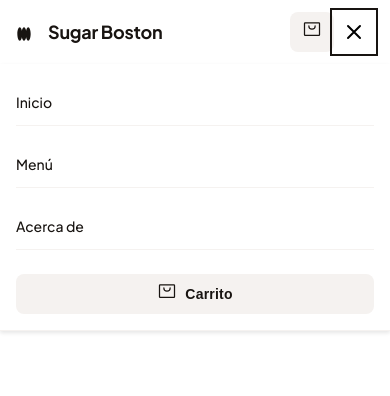
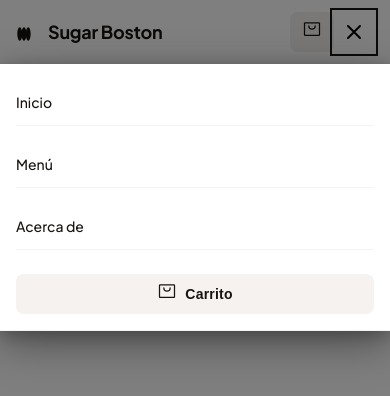
Before and after one commit to companies-raf/sugarboston-fe, an Angular app: page / in a window 390 px wide. Both pictures are taken after a click on the button "Abrir menú". Shown: the top 396 px of the page. Built offline with nearby package versions, Linux system fonts and the light colour scheme.

Commit message:
se agrega overlay al menú

```diff
--- a/src/app/app.html
+++ b/src/app/app.html
@@ -1,3 +1,3 @@
 <!-- Aquí podemos agregar un header, un footer, etc. -->
-<app-menuh></app-menuh>
+<app-menuh (menuStateChange)="onMenuStateChange($event)"></app-menuh>
 <router-outlet />
--- a/src/app/app.ts
+++ b/src/app/app.ts
@@ -1,4 +1,4 @@
-import { Component, signal } from '@angular/core';
+import { Component, signal, HostBinding } from '@angular/core';
 import { RouterOutlet } from '@angular/router';
 import { MenuhComponent } from './shared/menuh/menuh';
 
@@ -6,8 +6,17 @@ import { MenuhComponent } from './shared/menuh/menuh';
   selector: 'app-root',
   imports: [RouterOutlet, MenuhComponent],
   templateUrl: './app.html',
-  styleUrl: './app.scss'
+  styleUrl: './app.scss',
+  host: {
+    '[class.no-scroll]': 'isMobileMenuOpen'
+  }
 })
 export class App {
   protected readonly title = signal('surgar-boston-frontend');
+  public isMobileMenuOpen = false;
+
+  // Método llamado desde el componente header para actualizar el estado
+  onMenuStateChange(isOpen: boolean): void {
+    this.isMobileMenuOpen = isOpen;
+  }
 }
--- a/src/app/shared/menuh/menuh.html
+++ b/src/app/shared/menuh/menuh.html
@@ -49,6 +49,12 @@
     </svg>
   </button>
 
+  <!-- Mobile overlay para bloquear scroll y oscurecer fondo -->
+  <div class="header__mobile-overlay"
+       [class.header__mobile-overlay--hidden]="!isMobileMenuOpen"
+       (click)="closeMobileMenu()">
+  </div>
+
   <!-- Mobile dropdown menu -->
   <div class="header__mobile-menu" [class.header__mobile-menu--hidden]="!isMobileMenuOpen">
     <nav class="header__mobile-nav">
--- a/src/app/shared/menuh/menuh.scss
+++ b/src/app/shared/menuh/menuh.scss
@@ -144,6 +144,24 @@
     }
   }
 
+  // Element: mobile overlay para bloquear scroll y oscurecer fondo
+  &__mobile-overlay {
+    position: fixed;
+    top: 0;
+    left: 0;
+    right: 0;
+    bottom: 0;
+    background-color: rgba(0, 0, 0, 0.5);
+    z-index: 45;
+    transition: opacity vars.$transition-normal;
+    display: none; // Oculto por defecto, solo visible en móviles
+
+    // Modifier: hidden state
+    &--hidden {
+      display: none !important;
+    }
+  }
+
   // Element: mobile menu
   &__mobile-menu {
     position: absolute;
@@ -152,9 +170,12 @@
     right: 0;
     background-color: vars.$color-background;
     border-bottom: 1px solid vars.$color-secondary;
-    box-shadow: vars.$shadow-sm;
     z-index: 50;
     transition: all vars.$transition-normal;
+
+    // Sombra oscura más pronunciada para diferenciarlo cuando está abierto
+    box-shadow: 0 12px 40px rgba(0, 0, 0, 0.4),
+                0 4px 16px rgba(0, 0, 0, 0.2);
 
     // Modifier: hidden state
     &--hidden {
@@ -231,6 +252,11 @@
     &__mobile-btn {
       display: flex;
     }
+
+    // Mostrar overlay solo en móviles
+    &__mobile-overlay {
+      display: block;
+    }
   }
 
   @media (min-width: vars.$breakpoint-tablet) and (max-width: #{vars.$breakpoint-desktop - 1px}) {
@@ -240,6 +266,10 @@
 
     &__mobile-btn {
       display: none;
+    }
+
+    &__mobile-overlay {
+      display: none !important;
     }
 
     &__mobile-menu {
@@ -254,6 +284,10 @@
 
     &__mobile-btn {
       display: none;
+    }
+
+    &__mobile-overlay {
+      display: none !important;
     }
 
     &__mobile-menu {
--- a/src/app/shared/menuh/menuh.ts
+++ b/src/app/shared/menuh/menuh.ts
@@ -1,4 +1,4 @@
-import { Component, HostListener, OnInit, OnDestroy } from '@angular/core';
+import { Component, HostListener, OnInit, OnDestroy, HostBinding, Output, EventEmitter } from '@angular/core';
 import { CommonModule } from '@angular/common';
 
 @Component({
@@ -8,7 +8,16 @@ import { CommonModule } from '@angular/common';
   styleUrl: './menuh.scss'
 })
 export class MenuhComponent implements OnInit, OnDestroy {
-  isMobileMenuOpen = false;
+  public isMobileMenuOpen = false;
+
+  // Output para comunicar cambios de estado al componente padre
+  @Output() menuStateChange = new EventEmitter<boolean>();
+
+  // HostBinding para aplicar clase CSS al elemento host
+  @HostBinding('class.menu-open')
+  get isMenuOpen() {
+    return this.isMobileMenuOpen;
+  }
 
   ngOnInit(): void {
     // Cerrar el menú móvil si se carga en una pantalla grande
@@ -16,7 +25,7 @@ export class MenuhComponent implements OnInit, OnDestroy {
   }
 
   ngOnDestroy(): void {
-    // Limpiar cualquier listener si es necesario
+    // El HostBinding se encarga automáticamente de limpiar las clases
   }
 
   /**
@@ -24,6 +33,7 @@ export class MenuhComponent implements OnInit, OnDestroy {
    */
   toggleMobileMenu(): void {
     this.isMobileMenuOpen = !this.isMobileMenuOpen;
+    this.menuStateChange.emit(this.isMobileMenuOpen);
   }
 
   /**
@@ -31,6 +41,7 @@ export class MenuhComponent implements OnInit, OnDestroy {
    */
   closeMobileMenu(): void {
     this.isMobileMenuOpen = false;
+    this.menuStateChange.emit(this.isMobileMenuOpen);
   }
 
   /**
--- a/src/styles.scss
+++ b/src/styles.scss
@@ -15,6 +15,27 @@ body {
   color: vars.$color-primary;
   background-color: vars.$color-background;
   line-height: vars.$line-height-normal;
+}
+
+// Clase para bloquear scroll cuando el menú móvil está abierto
+app-root.no-scroll {
+  overflow: hidden;
+  height: 100vh;
+
+  // Aplicar también al body para mayor compatibilidad
+  body {
+    overflow: hidden;
+  }
+}
+
+// Estilos para el contenido principal cuando el menú móvil está abierto
+.content-overlay {
+  // Clase utilizada para aplicar efectos visuales cuando el menú móvil está abierto
+  position: relative;
+
+  // Opcional: descomenta para agregar efectos visuales al contenido
+  // filter: blur(1px) brightness(0.7);
+  // transition: filter vars.$transition-normal;
 }
 
 // Estilos para formularios
```
